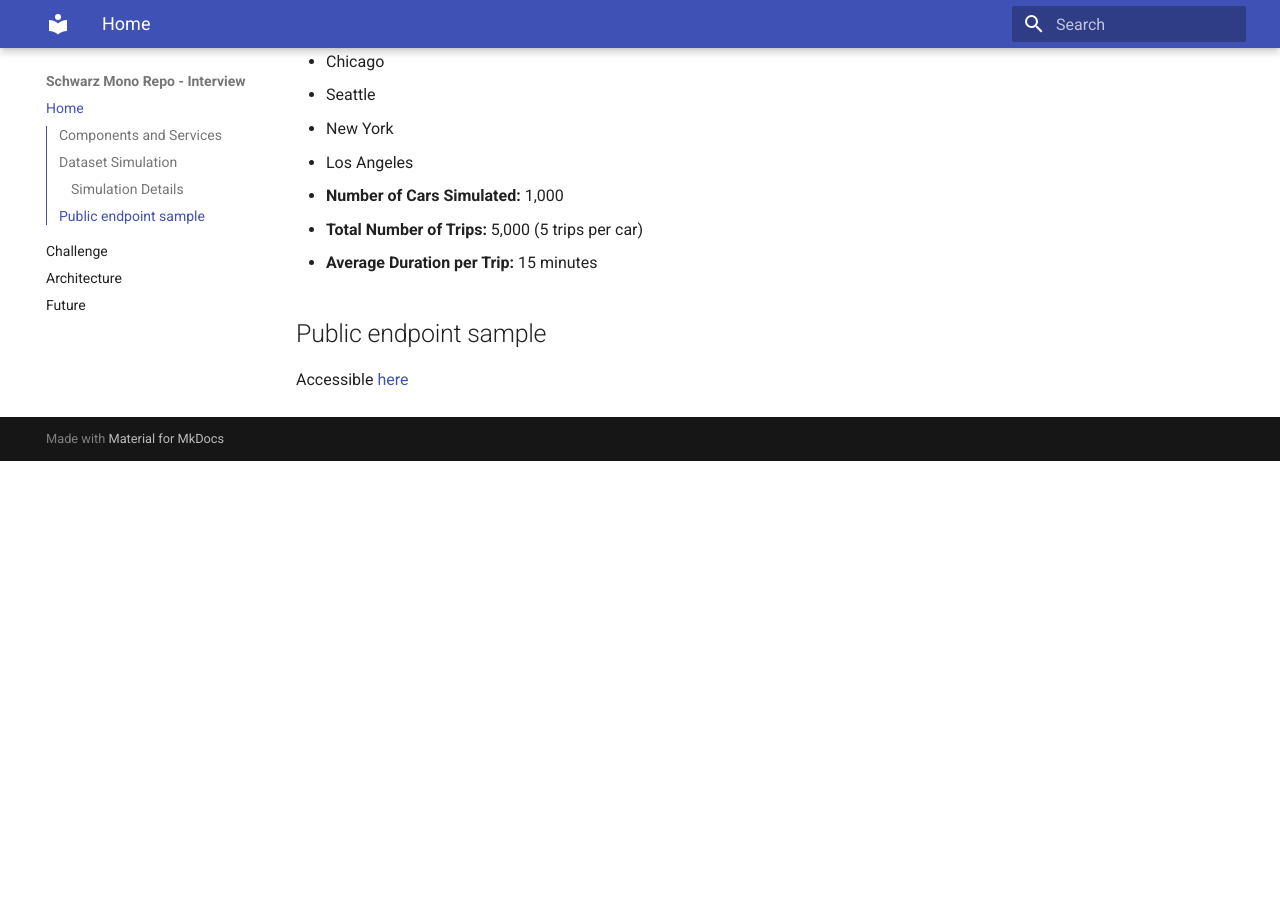
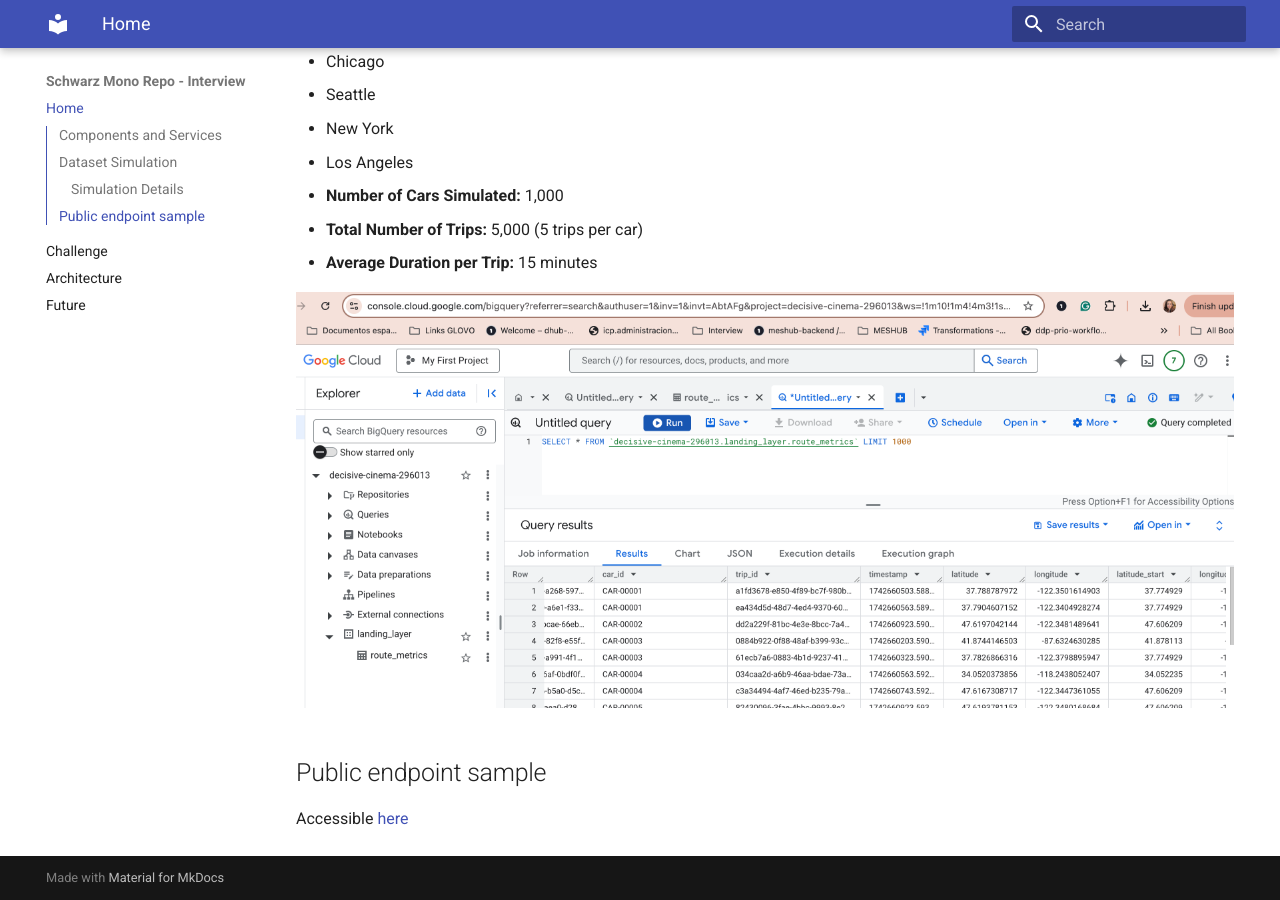
Before and after one commit to biancaberdugo/schwarz-mono-repo, an MkDocs documentation site: the page built from pages/docs/index.md, in a window 1280 px wide and 900 px high, scrolled down 1189 px. Built offline with MkDocs 1.6.1 and Material for MkDocs 9.7.7, drawn with Linux system fonts in a browser that asks for light colours; before the commit the page ends 1650 px from its top, so only the background shows below that.

Commit message:
Add image

```diff
--- a/pages/docs/index.md
+++ b/pages/docs/index.md
@@ -49,6 +49,8 @@
 - **Total Number of Trips:** 5,000 (5 trips per car)
 - **Average Duration per Trip:** 15 minutes
 
+![img.png](downloads/img.png)
+
 ## Public endpoint sample
 
 Accessible [here](http://35.241.50.52/docs)
```
Also changed, not shown: pages/docs/downloads/img.png (added).
